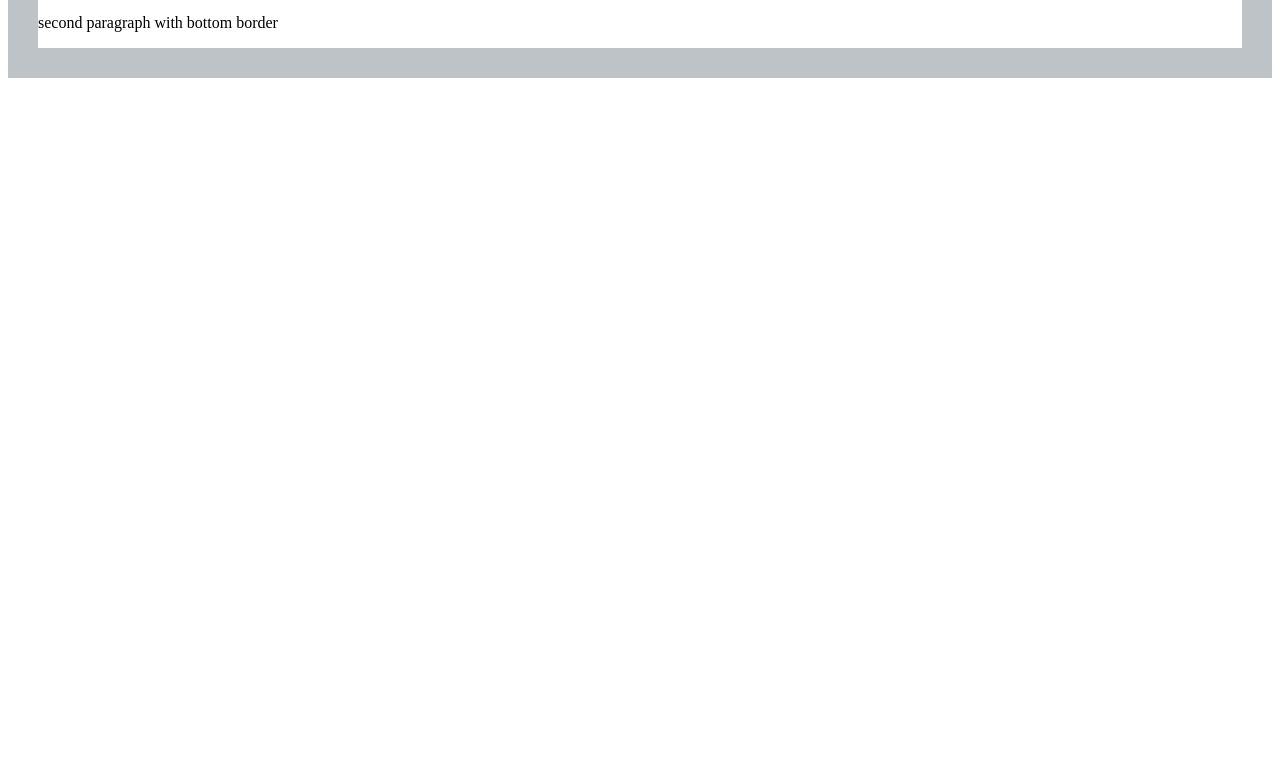
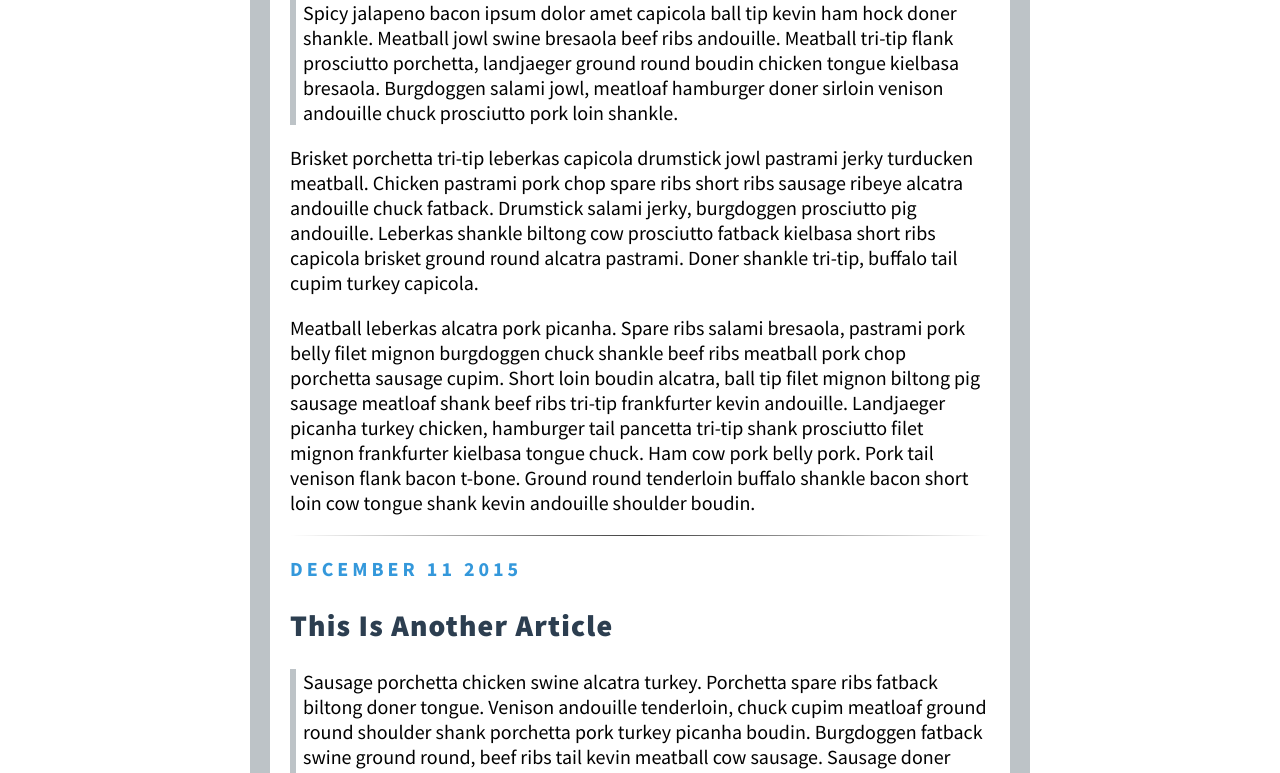
Before and after one commit to rene415/JS-WebDevelopment-Udemy, a plain HTML site: page Section 6: Intermediate CSS/Blog.html in a window 1280 px wide. Shown: the part 193-966 px from the top of the page. Before the commit the page ends 800 px from the top, so only its background shows below. Drawn offline with Linux system fonts and the light colour scheme.

Commit message:
added blog html with the  css

```diff
--- a/Section 6: Intermediate CSS/Blog.css
+++ b/Section 6: Intermediate CSS/Blog.css
@@ -1,3 +1,43 @@
+/* lowercase: makes all of the letters in the selected text lowercase.
+uppercase: makes all of the letters in the selected text uppercase or ALL CAPS.
+capitalize: capitalizes the first letter of each word in the selected text.
+none: leaves the text's case and capitalization exactly as it was entered.
+inherit: gives the text the case and capitalization of its parent.
+full-width: Is a keyword forcing the writing of a character (mainly ideograms and latin scripts) inside a square, allowing them to be aligned in the usual East Asian scripts. */
+
 body{
-    border: 30px solid #bdc3c7;
+    border: 20px solid #bdc3c7;
+    font-family: Source Sans Pro;
+    font-size: 20px;
+    font-weight: 400;
+    max-width:700px;
+    width:80%;
+    margin: 20px auto;
+    padding: 20px;
 }
+
+.date{
+    color: #3498db;
+    letter-spacing: 0.2em;
+    font-weight: 700;
+    text-transform: uppercase;
+}
+
+.title{
+    color: #2c3e50;
+    text-transform: capitalize;
+    font-weight: 900;
+    font-size: 30PX;
+    letter-spacing: 0.04em;
+}
+
+.intro{
+    border-left: 6px solid #bdc3c7;
+    padding-left: 1%;
+}
+
+hr{
+    border: 0;
+    height: 1px;
+    background-image: linear-gradient(to right, rgba(0, 0, 0, 0), rgba(0, 0, 0, 0.75), rgba(0, 0, 0, 0));
+}
--- a/Section 6: Intermediate CSS/Blog.html
+++ b/Section 6: Intermediate CSS/Blog.html
@@ -1,18 +1,29 @@
 <!DOCTYPE html>
 <html>
     <head>
-        <title></title>
+        <title>My Blog</title>
         <link rel="stylesheet" href="Blog.css">
+        <link href="https://fonts.googleapis.com/css?family=Source+Sans+Pro:400,600,700,900&display=swap" rel="stylesheet">
     </head>
     <body>
         <!-- border contains 20px -->
         <!-- border color #bdc3c7 -->
         <!-- date color #3498db -->
         <!-- h2 color #2c3e50 -->
-        <p>date</p>
-        <h2>Title</h2>
-        <p>side border</p>
-        <p>first paragraph</p>
-        <p>second paragraph with bottom border</p>
+        <!-- font: source san pro -->
+        <div class="post">
+            <p class="date">November 23 2015</p>
+            <h2 class="title">this is my first article</h2>
+            <p class="intro">Spicy jalapeno bacon ipsum dolor amet capicola ball tip kevin ham hock doner shankle. Meatball jowl swine bresaola beef ribs andouille. Meatball tri-tip flank prosciutto porchetta, landjaeger ground round boudin chicken tongue kielbasa bresaola. Burgdoggen salami jowl, meatloaf hamburger doner sirloin venison andouille chuck prosciutto pork loin shankle.</p>
+            <p>Brisket porchetta tri-tip leberkas capicola drumstick jowl pastrami jerky turducken meatball. Chicken pastrami pork chop spare ribs short ribs sausage ribeye alcatra andouille chuck fatback. Drumstick salami jerky, burgdoggen prosciutto pig andouille. Leberkas shankle biltong cow prosciutto fatback kielbasa short ribs capicola brisket ground round alcatra pastrami. Doner shankle tri-tip, buffalo tail cupim turkey capicola.</p>
+            <p>Meatball leberkas alcatra pork picanha. Spare ribs salami bresaola, pastrami pork belly filet mignon burgdoggen chuck shankle beef ribs meatball pork chop porchetta sausage cupim. Short loin boudin alcatra, ball tip filet mignon biltong pig sausage meatloaf shank beef ribs tri-tip frankfurter kevin andouille. Landjaeger picanha turkey chicken, hamburger tail pancetta tri-tip shank prosciutto filet mignon frankfurter kielbasa tongue chuck. Ham cow pork belly pork. Pork tail venison flank bacon t-bone. Ground round tenderloin buffalo shankle bacon short loin cow tongue shank kevin andouille shoulder boudin.</p>
+        </div>
+        <hr>
+        <div class="post">
+            <p class="date">December 11 2015</p>
+            <h2 class="title">this is another article</h2>
+            <p class="intro">Sausage porchetta chicken swine alcatra turkey. Porchetta spare ribs fatback biltong doner tongue. Venison andouille tenderloin, chuck cupim meatloaf ground round shoulder shank porchetta pork turkey picanha boudin. Burgdoggen fatback swine ground round, beef ribs tail kevin meatball cow sausage. Sausage doner pancetta, cupim alcatra shank kielbasa andouille tenderloin pig ball tip boudin filet mignon.</p>
+            <p>Short loin kevin doner, ribeye picanha frankfurter tail pork chop ball tip alcatra short ribs drumstick bacon porchetta ham. Pork belly ribeye bresaola flank, shankle salami beef drumstick buffalo pig. Capicola filet mignon picanha spare ribs, kielbasa meatloaf pork chop fatback meatball sirloin turducken chuck landjaeger. Pork chop tongue ball tip pig. Pastrami bresaola kevin, meatloaf pork loin prosciutto short loin. Tri-tip jerky rump, shoulder drumstick ham spare ribs. Bacon kevin andouille prosciutto.</p>
+        </div>
     </body>
 </html>
```
